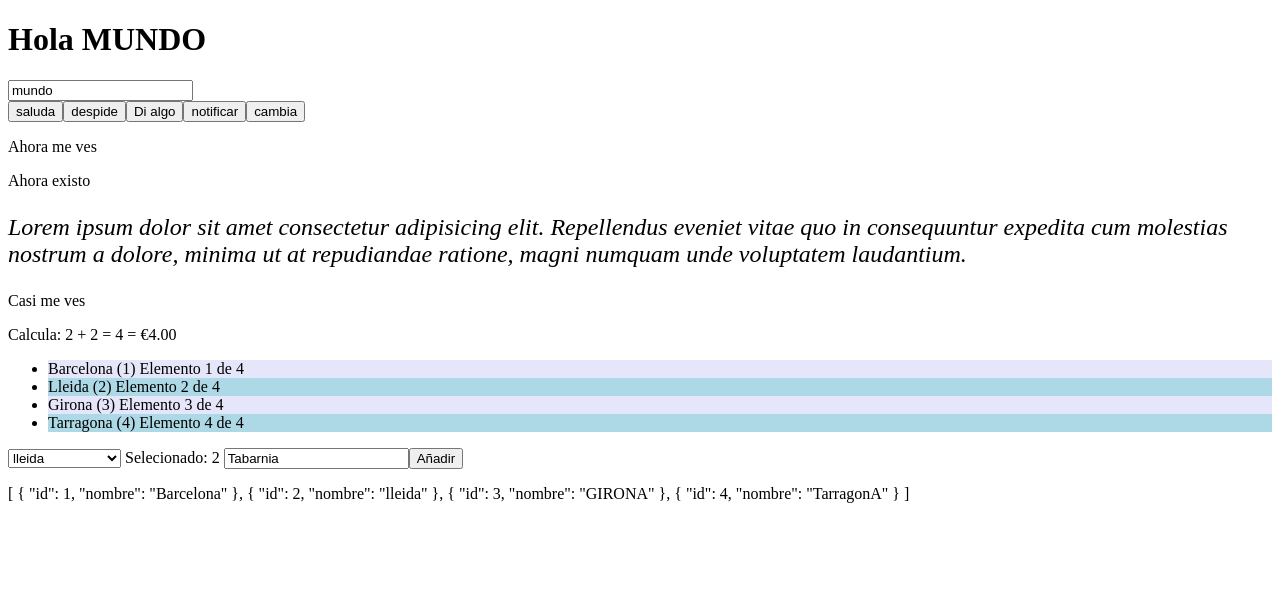
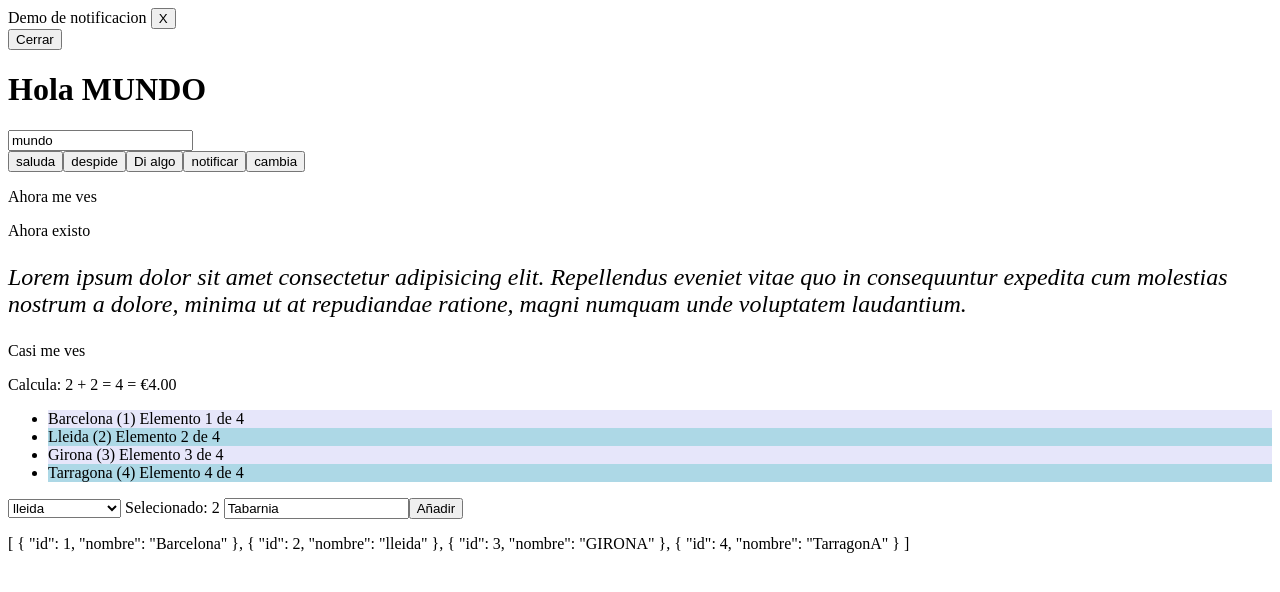
Before and after one commit to jmagit/LL20190916, an Angular app: page / in a window 1280 px wide. Both pictures are taken after a click on the button "notificar". Shown: the top 592 px of the page. Built offline with nearby package versions, Linux system fonts and the light colour scheme.

Commit message:
notificaciones

```diff
--- a/src/app/app.component.html
+++ b/src/app/app.component.html
@@ -1,2 +1,3 @@
+<app-notification></app-notification>
 <app-demos></app-demos>
 <router-outlet></router-outlet>
--- a/src/app/main/main.module.ts
+++ b/src/app/main/main.module.ts
@@ -1,15 +1,18 @@
 import { NgModule, SkipSelf, Optional } from '@angular/core';
 import { CommonModule } from '@angular/common';
 import { HomeComponent } from './home/home.component';
+import { NotificationComponent } from './notification/notification.component';
 
 
 
 @NgModule({
   declarations: [
     HomeComponent,
+    NotificationComponent,
   ],
   exports: [
     HomeComponent,
+    NotificationComponent,
   ],
   imports: [
     CommonModule
--- /dev/null
+++ b/src/app/main/notification/notification.component.html
@@ -0,0 +1,9 @@
+<div class="notificaciones" *ngIf="VM.HayNotificaciones">
+  <div class="notificacion" *ngFor="let item of VM.Listado; let indice=index;">
+    {{item.Message}}
+    <button type="button" (click)="VM.remove(indice)">X</button>
+  </div>
+  <div>
+    <button type="button" (click)="VM.clear()">Cerrar</button>
+  </div>
+</div>
--- /dev/null
+++ b/src/app/main/notification/notification.component.ts
@@ -0,0 +1,18 @@
+import { Component, OnInit } from '@angular/core';
+import { NotificationService } from 'src/app/app-common';
+
+@Component({
+  selector: 'app-notification',
+  templateUrl: './notification.component.html',
+  styleUrls: ['./notification.component.css']
+})
+export class NotificationComponent implements OnInit {
+
+  constructor(private notify: NotificationService) { }
+
+  public get VM() { return this.notify; }
+
+  ngOnInit() {
+  }
+
+}
```
Also changed, not shown: src/app/main/notification/notification.component.css (added), 1 other file (tests, documents, lock files or other folders).
